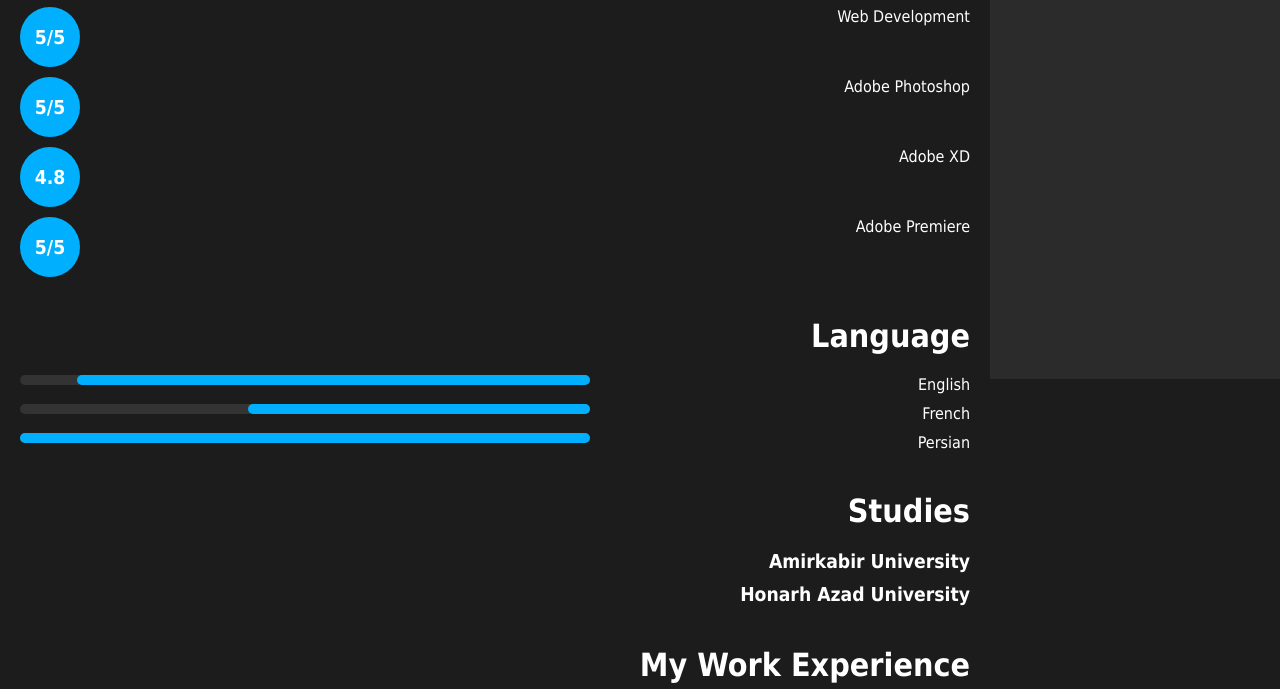
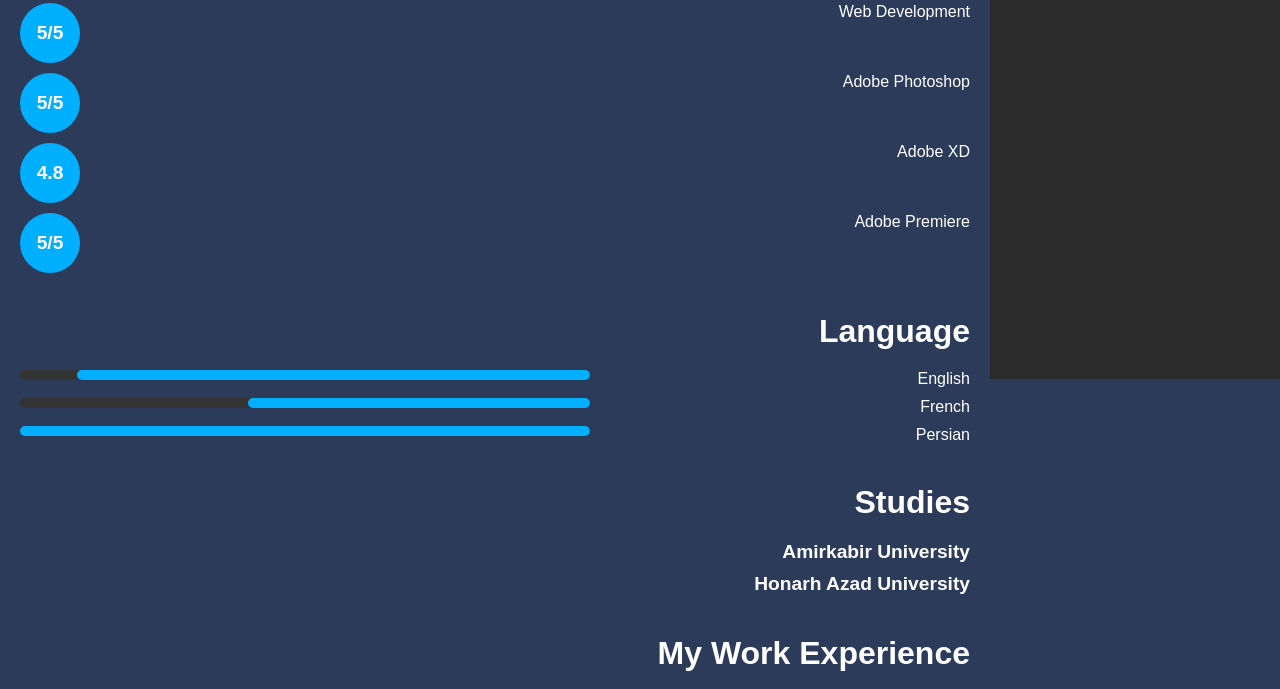
Before and after one commit to Manouchehrst/Manouchehrst, a plain HTML site: page index.html in a window 1280 px wide. Shown: the part 461-1150 px from the top of the page. Drawn offline with Linux system fonts and the light colour scheme.

Commit message:
index.html

```diff
--- a/index.html
+++ b/index.html
@@ -7,8 +7,8 @@
     <style>
         body {
             margin: 0;
-            font-family: 'Tahoma', sans-serif;
-            background-color: #1c1c1c;
+            font-family: 'Poppins', sans-serif;
+            background-color: #2c3b5a;
             color: #fff;
             direction: rtl;
         }
```
